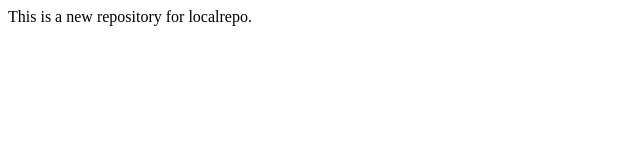
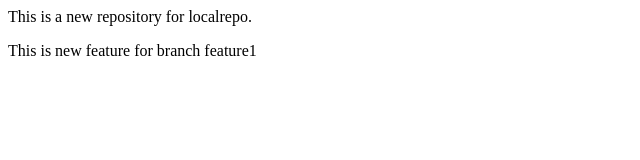
Before and after one commit to HMRahman691-alt/localrepo, a plain HTML site: page index.html in a window 1280 px wide. Shown: the whole page, without its empty margins (0-640 px from the left). Drawn offline with Linux system fonts and the light colour scheme.

Commit message:
Add in branch feature1

```diff
--- a/index.html
+++ b/index.html
@@ -1 +1,2 @@
 <p>This is a new repository for localrepo.</p>
+<p>This is new feature for branch feature1</p>
```
